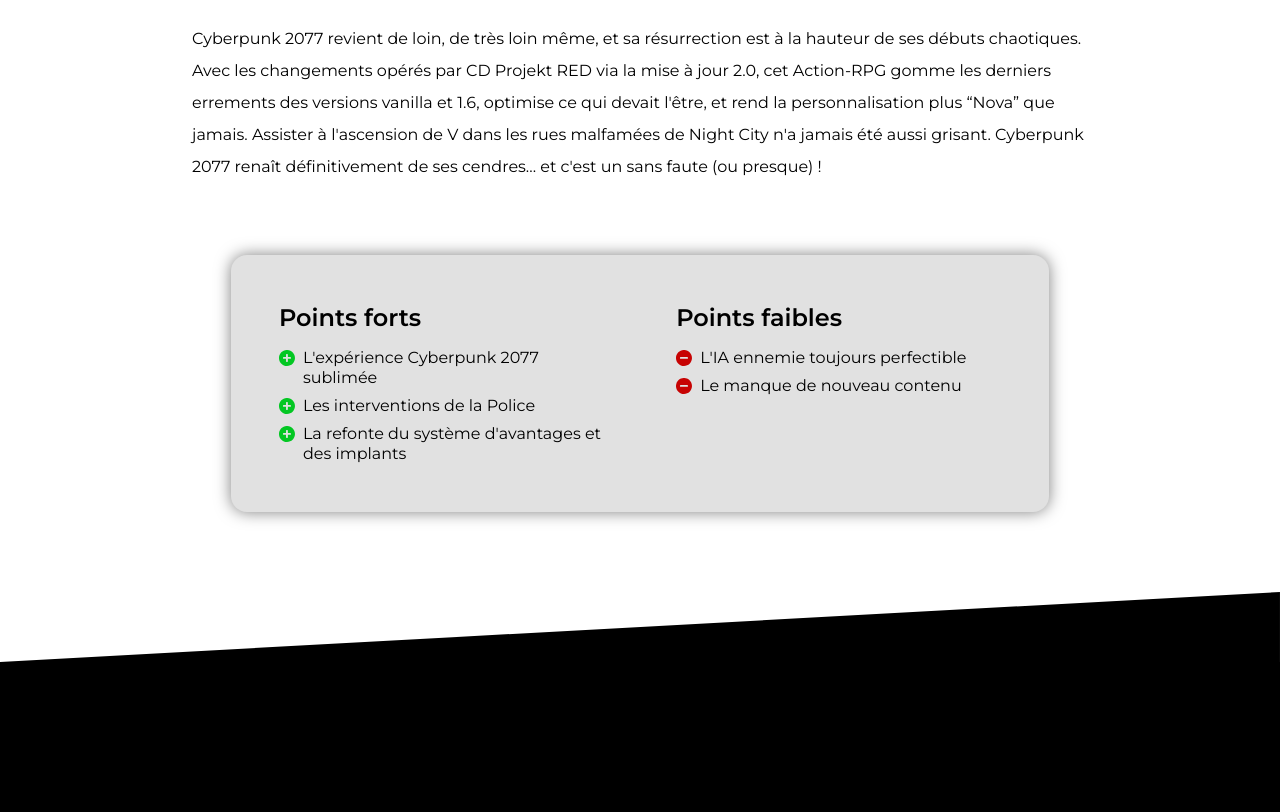
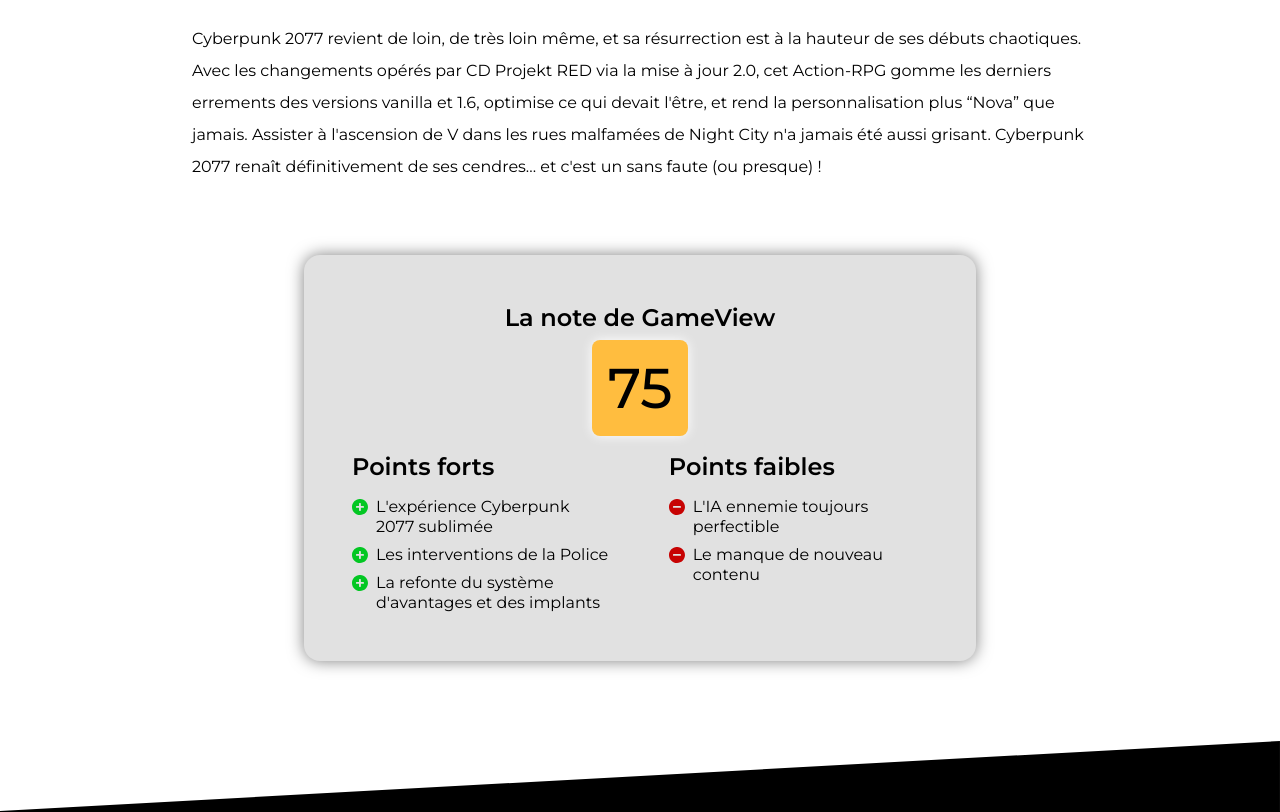
Before and after one commit to Oetgin/gameview, a PHP site: page /src/pages/article.php?id=1 in a window 1280 px wide. Shown: the part 2920-3732 px from the top of the page. Run offline with PHP 8.4, Linux system fonts and the light colour scheme; style sheets or scripts are compiled from the project's sources; some web fonts are replaced.

Commit message:
add final grade for a game front

```diff
--- a/src/pages/article.php
+++ b/src/pages/article.php
@@ -66,7 +66,7 @@ require_once(DOCUMENT_ROOT . '/src/components/article-card.php');
                 <div class="reviews-container">
                         <div class="grade-container">
                             <div class="grade global-grade average">
-                                86
+                                75
                             </div>
                             <div class="grades-info-container">
                                 <p class="grade-info-title">Note moyenne</p>
@@ -113,7 +113,17 @@ require_once(DOCUMENT_ROOT . '/src/components/article-card.php');
                     Cyberpunk 2077 revient de loin, de très loin même, et sa résurrection est à la hauteur de ses débuts chaotiques. Avec les changements opérés par CD Projekt RED via la mise à jour 2.0, cet Action-RPG gomme les derniers errements des versions vanilla et 1.6, optimise ce qui devait l'être, et rend la personnalisation plus “Nova” que jamais. Assister à l'ascension de V dans les rues malfamées de Night City n'a jamais été aussi grisant. Cyberpunk 2077 renaît définitivement de ses cendres... et c'est un sans faute (ou presque) !
                 </p>
 
+                <div class="final-grade-plus-minus-wrapper">
                     <div class="plus-minus-wrapper">
+                        <div class="final-grade-container">
+                            <div class="final-grade-title">
+                                La note de GameView
+                            </div>
+                            <div class="grade average">
+                                    75
+                            </div>
+                        </div>
+
                         <div class="plus-minus-container">
                             <div class="plus-container column">
                                 <div class="column-title">
@@ -126,8 +136,6 @@ require_once(DOCUMENT_ROOT . '/src/components/article-card.php');
                                 </ul>
                             </div>
 
-                        <div class="plus-minus-divider"></div>
-
                             <div class="minus-container column">
                                 <div class="column-title">
                                         Points faibles
@@ -138,6 +146,8 @@ require_once(DOCUMENT_ROOT . '/src/components/article-card.php');
                                 </ul>
                             </div>
                         </div>
+                    </div>
+
                 </div>
             </section>
 
--- a/src/styles/pages/article.css
+++ b/src/styles/pages/article.css
@@ -180,46 +180,84 @@
 .article-section .corpus {
   line-height: 2;
 }
-.article-section .plus-minus-wrapper {
+.article-section .final-grade-plus-minus-wrapper {
+  width: 100%;
+  display: flex;
+  flex-direction: column;
+  justify-content: center;
+  align-items: center;
+}
+.article-section .final-grade-plus-minus-wrapper .plus-minus-wrapper {
   margin-top: 3em;
-  width: 100%;
+  width: 75%;
   height: -moz-max-content;
   height: max-content;
   display: flex;
+  flex-direction: column;
   align-items: center;
   justify-content: center;
-}
-.article-section .plus-minus-wrapper .plus-minus-container {
-  position: relative;
-  display: flex;
-  align-items: flex-start;
-  justify-content: space-between;
+  gap: 1em;
   padding: 3em;
   background: #E1E1E1;
   border-radius: 1em;
   box-shadow: 0 0 1em rgba(0, 0, 0, 0.5);
 }
-.article-section .plus-minus-wrapper .plus-minus-container .column {
+.article-section .final-grade-plus-minus-wrapper .plus-minus-wrapper .final-grade-container {
+  display: flex;
+  flex-direction: column;
+  justify-content: center;
+  align-items: center;
+  gap: 0.5em;
+}
+.article-section .final-grade-plus-minus-wrapper .plus-minus-wrapper .final-grade-container .final-grade-title {
+  font-size: 1.5em;
+  font-weight: 600;
+  text-align: center;
+}
+.article-section .final-grade-plus-minus-wrapper .plus-minus-wrapper .final-grade-container .grade {
+  width: 6rem;
+  height: 6rem;
+  box-shadow: 0 0 0.7rem #FFF;
+  border-radius: 0.5rem;
+  display: flex;
+  justify-content: center;
+  align-items: center;
+  font-size: 3.5rem;
+  font-weight: 500;
+}
+.article-section .final-grade-plus-minus-wrapper .plus-minus-wrapper .final-grade-container .grade.good {
+  background: #00CE7A;
+}
+.article-section .final-grade-plus-minus-wrapper .plus-minus-wrapper .final-grade-container .grade.average {
+  background: #FFBD3F;
+}
+.article-section .final-grade-plus-minus-wrapper .plus-minus-wrapper .plus-minus-container {
+  position: relative;
+  display: flex;
+  align-items: flex-start;
+  justify-content: space-between;
+}
+.article-section .final-grade-plus-minus-wrapper .plus-minus-wrapper .plus-minus-container .column {
   width: 45%;
   height: 100%;
   display: flex;
   flex-direction: column;
   gap: 1em;
 }
-.article-section .plus-minus-wrapper .plus-minus-container .column .column-title {
+.article-section .final-grade-plus-minus-wrapper .plus-minus-wrapper .plus-minus-container .column .column-title {
   font-size: 1.5em;
   font-weight: 600;
 }
-.article-section .plus-minus-wrapper .plus-minus-container .column ul {
+.article-section .final-grade-plus-minus-wrapper .plus-minus-wrapper .plus-minus-container .column ul {
   display: flex;
   flex-direction: column;
   gap: 0.5em;
 }
-.article-section .plus-minus-wrapper .plus-minus-container .column ul li {
+.article-section .final-grade-plus-minus-wrapper .plus-minus-wrapper .plus-minus-container .column ul li {
   display: flex;
   line-height: 1.25;
 }
-.article-section .plus-minus-wrapper .plus-minus-container .column ul li:before {
+.article-section .final-grade-plus-minus-wrapper .plus-minus-wrapper .plus-minus-container .column ul li:before {
   flex-shrink: 0;
   margin-top: 0.15em;
   margin-right: 0.5em;
@@ -230,16 +268,11 @@
   background-repeat: no-repeat;
   background-size: cover;
 }
-.article-section .plus-minus-wrapper .plus-minus-container .column ul li.plus::before {
+.article-section .final-grade-plus-minus-wrapper .plus-minus-wrapper .plus-minus-container .column ul li.plus::before {
   background-image: url("/assets/icons/plus.svg");
 }
-.article-section .plus-minus-wrapper .plus-minus-container .column ul li.minus::before {
+.article-section .final-grade-plus-minus-wrapper .plus-minus-wrapper .plus-minus-container .column ul li.minus::before {
   background-image: url("/assets/icons/minus.svg");
-}
-.article-section .plus-minus-wrapper .plus-minus-container .plus-minus-divider {
-  height: 80%;
-  width: 2px;
-  background: #E1E1E1;
 }
 
 .avis-section {
--- a/src/styles/pages/article.scss
+++ b/src/styles/pages/article.scss
@@ -220,25 +220,73 @@
         line-height: 2;
     }
 
+
+    .final-grade-plus-minus-wrapper{
+        width: 100%;
+        display: flex;
+        flex-direction: column;
+        justify-content: center;
+        align-items: center;
+
         .plus-minus-wrapper{
             margin-top: 3em;
 
-        width: 100%;
+            width: 75%;
             height: max-content;
             display: flex;
+            flex-direction: column;
             align-items: center;
             justify-content: center;
+            gap: 1em;
+
+            padding: 3em;
+
+            background: #E1E1E1;
+            border-radius: 1em;
+            box-shadow: 0 0 1em rgba(0,0,0,0.5);
+
+            .final-grade-container{
+                display: flex;
+                flex-direction: column;
+                justify-content: center;
+                align-items: center;
+                gap: 0.5em;
+
+                .final-grade-title{
+                    font-size: 1.5em;
+                    font-weight: 600;
+                    text-align: center;
+                }
+
+                .grade{
+                    width: 6rem;
+                    height: 6rem;
+
+                    box-shadow: 0 0 0.7rem #FFF;
+                    border-radius: 0.5rem;
+
+                    display: flex;
+                    justify-content: center;
+                    align-items: center;
+
+                    font-size: 3.5rem;
+                    font-weight: 500;
+
+                    &.good{
+                        background: #00CE7A;
+                    }
+
+                    &.average{
+                        background: #FFBD3F;
+                    }
+                }
+            }
 
             .plus-minus-container{
                 position: relative;
                 display: flex;
                 align-items: flex-start;
                 justify-content: space-between;
-            padding: 3em;
-
-            background: #E1E1E1;
-            border-radius: 1em;
-            box-shadow: 0 0 1em rgba(0,0,0,0.5);
 
                 .column{
                     width: 45%;
@@ -285,11 +333,6 @@
                         }
                     }
                 }
-
-            .plus-minus-divider{
-                height: 80%;
-                width: 2px;
-                background: #E1E1E1;
             }
         }
     }
```
Also changed, not shown: 1 other file. Lines whose indentation alone changed are shown as unchanged.
